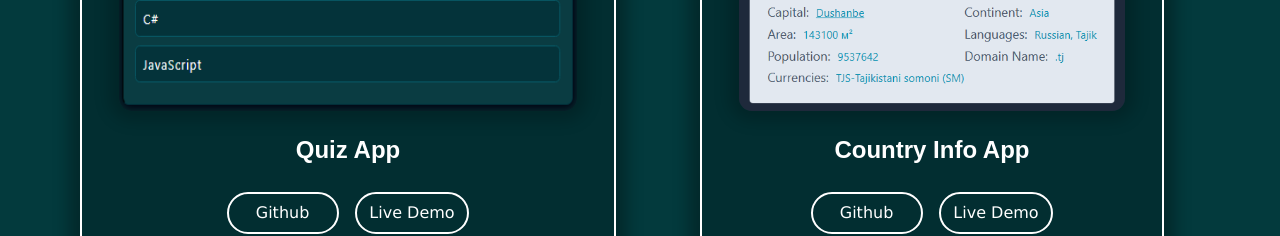
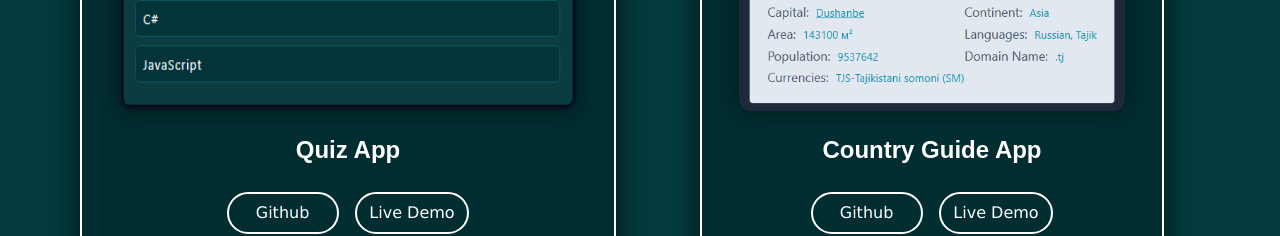
Before and after one commit to mehrvarshodiev/portfolio, a React (Vite) app: page / in a window 1280 px wide. Shown: the part 3340-3576 px from the top of the page. Built offline with nearby package versions, Linux system fonts and the light colour scheme.

Commit message:
Something changed

```diff
--- a/src/components/Projects/Projects.jsx
+++ b/src/components/Projects/Projects.jsx
@@ -46,7 +46,7 @@ const Projects = () => {
             <img loading='lazy' src={countryGuideApp} alt={countryGuideApp} />
             <figcaption>
               <ScrollAnimation animateIn='animate__fadeOut'>
-                <h3>Country Info App</h3>
+                <h3>Country Guide App</h3>
               </ScrollAnimation>
               <a
                 className='github-code'
@@ -57,7 +57,7 @@ const Projects = () => {
                 Github
               </a>
               <a
-                href='https://country-info-app.netlify.app'
+                href='https://mehrvarshodiev.github.io/country-guide-app/'
                 className='live-demo'
                 target='_blank'
               >
```
